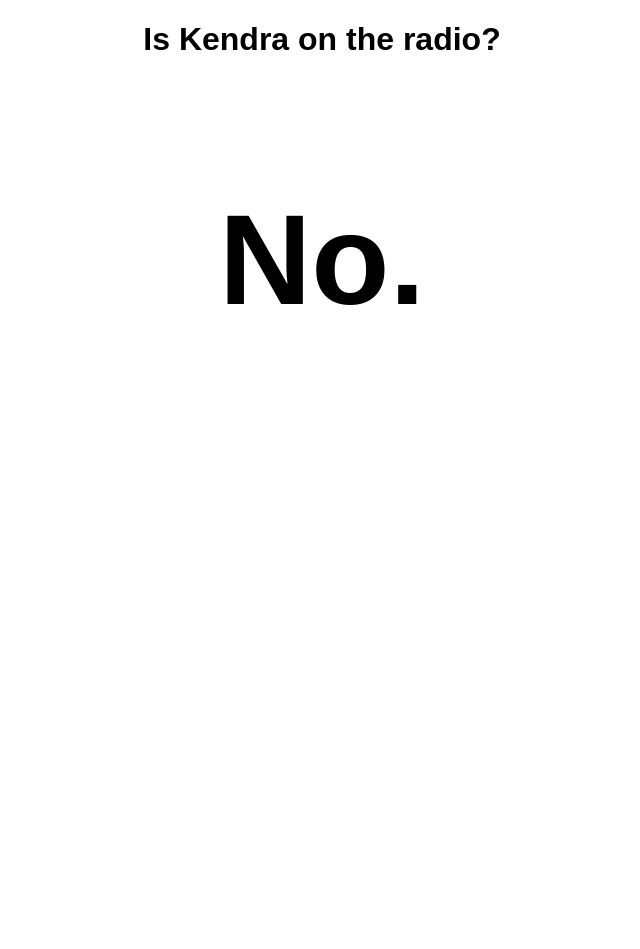
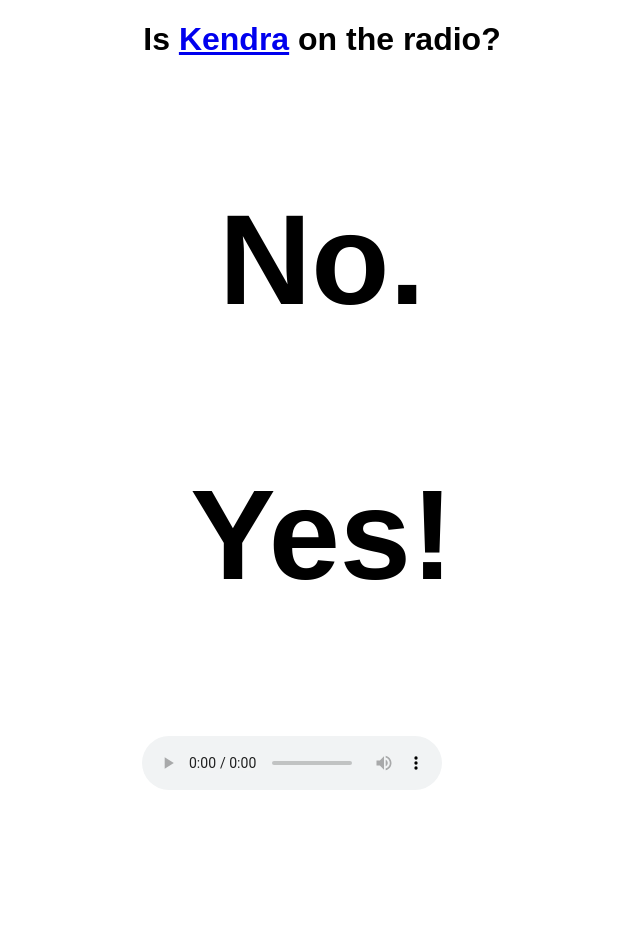
Before and after one commit to 10xLaCroixDrinker/iskendraontheradio.com, a plain HTML site: page index.html in a window 1280 px wide. Shown: the top 949 px of the page, without its empty margins (318-958 px from the left). Before the commit the page ends 800 px from the top, so only its background shows below. Drawn offline with nearby package versions, Linux system fonts and the light colour scheme; files that its build step writes are made by us from their sources.

Commit message:
Added some links

```diff
--- a/index.html
+++ b/index.html
@@ -9,20 +9,30 @@
     <link rel="stylesheet" href="css/all.css">
   </head>
   <body>
-    <h1>Is Kendra on the radio?</h1>
+    <header>
+      <h1>Is <a href="http://kendraworsnup.com/" title="Kendra Worsnup" target="_blank">Kendra</a> on the radio?</h1>
+    </header>
 
-    <div class="answer no">
+    <section class="answer">
+      <div class="no">
         <p>No.</p>
       </div>
 
-    <div class="answer yes">
+      <div class="yes">
         <p>Yes!</p>
-      <audio id="audio" controls="controls">
+
+        <audio id="audio" controls="controls" preload="auto">
           <source src="http://sc1.lax.llnw.net:80/stream/riosal_kjzz" type="audio/mpeg" />
           Your browser does not support the audio element.
         </audio >
+
         <p class="title"><a href="http://www.kjzz.org/" target="_blank" title="KJZZ.org">KJZZ 91.5</a> live stream</p>
       </div>
+    </section>
+
+    <footer>
+      <p>A service provided by <a href="http://jimmyking.me">Jimmy King</a></p>
+    </footer>
 
     <script src="http://code.jquery.com/jquery-1.9.1.min.js"></script>
     <script src="js/jquery.jplayer.min.js"></script>
```
Lines whose indentation alone changed are shown as unchanged.
